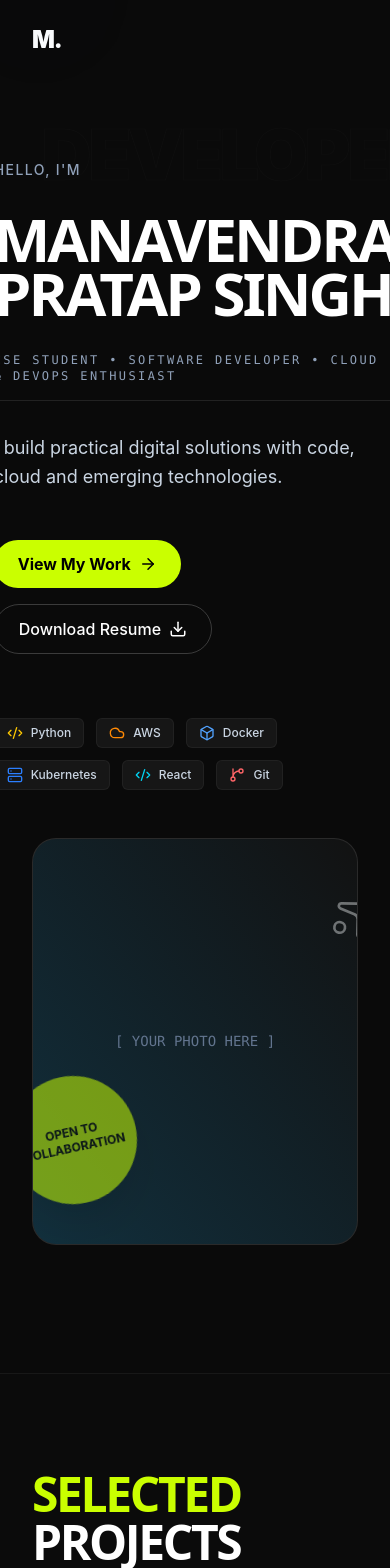
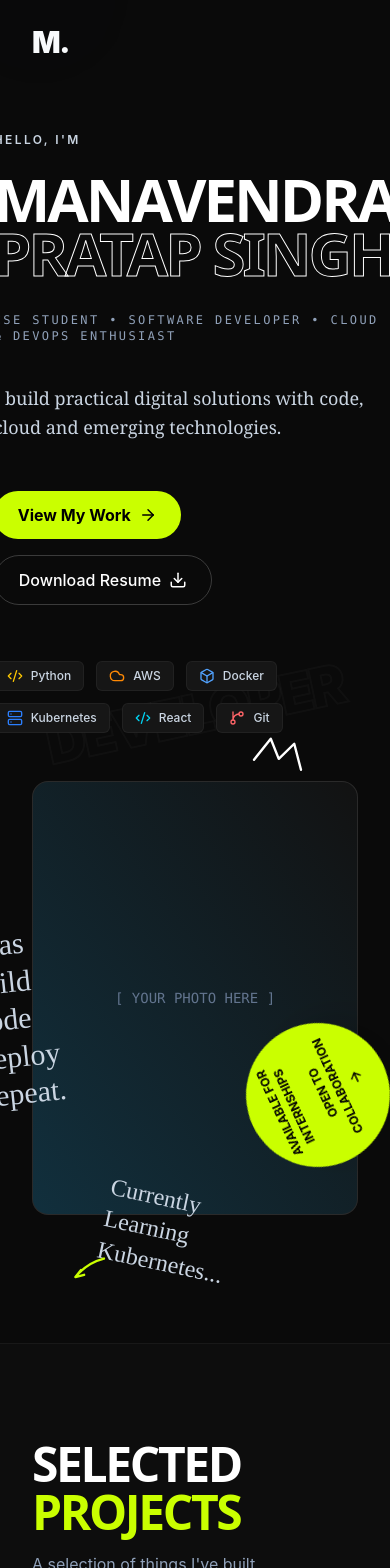
Before and after one commit to singhmanav12/My-Portfolio, a React (Vite) app: page / in a window 390 px wide. Shown: the top 1568 px of the page. Built offline with nearby package versions, Linux system fonts and the light colour scheme.

Commit message:
Fixed minor ui issues

```diff
--- a/src/App.tsx
+++ b/src/App.tsx
@@ -36,7 +36,7 @@ const App = () => {
 
       {/* Navigation */}
       <nav className="relative z-50 flex items-center justify-between px-8 py-6 max-w-7xl mx-auto">
-        <div className="text-2xl font-black tracking-tighter">M.</div>
+        <div className="text-3xl font-black tracking-tighter">M.</div>
         <div className="hidden md:flex items-center gap-8">
           <a href="#" className="nav-link text-white">Home</a>
           <a href="#about" className="nav-link">About</a>
@@ -53,30 +53,29 @@ const App = () => {
       <main className="relative z-10">
 
         {/* HERO SECTION */}
-        <section className="relative pt-20 pb-32 overflow-hidden">
-          <div className="absolute top-0 right-0 text-[18vw] font-black text-outline uppercase leading-none opacity-20 select-none z-0 tracking-tighter pointer-events-none transform translate-x-10 translate-y-10">
+        <section className="relative pt-12 pb-32 overflow-hidden">
+          <div className="absolute top-1/2 left-1/2 -translate-x-1/2 -translate-y-1/2 text-[14vw] font-black text-outline-heavy uppercase leading-none opacity-20 select-none z-0 tracking-tighter pointer-events-none transform -rotate-12 w-[120%] text-center">
             {portfolioData.hero.backgroundText}
           </div>
 
           <div className="max-w-7xl mx-auto px-8 relative z-10 flex flex-col lg:flex-row items-center gap-12">
-            <div className="flex-1 space-y-8">
-              <p className="text-slate-400 uppercase tracking-widest text-sm font-medium">Hello, I'm</p>
+            <div className="flex-1 space-y-6">
+              <p className="text-slate-300 uppercase tracking-[0.2em] text-xs font-semibold">Hello, I'm</p>
 
-              <h1 className="text-6xl md:text-8xl font-black uppercase tracking-tighter leading-[0.9] text-white">
-                {portfolioData.hero.name.split('\n').map((line, i) => (
-                  <span key={i} className="block">{line}</span>
-                ))}
+              <h1 className="text-6xl md:text-[5.5rem] font-black uppercase tracking-tighter leading-[0.9] text-white">
+                <span className="block">MANAVENDRA</span>
+                <span className="block text-outline">PRATAP SINGH</span>
               </h1>
 
-              <p className="text-xs md:text-sm font-mono text-slate-400 uppercase tracking-[0.2em] border-b border-white/10 pb-4 inline-block">
+              <p className="text-xs md:text-sm font-mono text-slate-400 uppercase tracking-[0.2em] pt-2">
                 {portfolioData.hero.role}
               </p>
 
-              <p className="text-lg md:text-xl text-slate-300 max-w-lg leading-relaxed">
+              <p className="text-lg text-slate-300 max-w-md leading-relaxed font-serif pt-4">
                 {portfolioData.hero.description}
               </p>
 
-              <div className="flex flex-wrap items-center gap-4 pt-4">
+              <div className="flex flex-wrap items-center gap-4 pt-6">
                 <a href={portfolioData.hero.buttons.primary.link} className="btn-primary">
                   {portfolioData.hero.buttons.primary.text} <ArrowRight size={18} />
                 </a>
@@ -95,30 +94,45 @@ const App = () => {
             </div>
 
             <div className="flex-1 w-full flex justify-center lg:justify-end relative">
-              <div className="relative w-full max-w-md aspect-[4/5] rounded-3xl overflow-hidden border border-white/10 bg-slate-900 flex items-center justify-center group">
+              <div className="relative w-full max-w-[22rem] aspect-[3/4] rounded-2xl overflow-hidden border border-white/10 bg-slate-900 flex items-center justify-center group z-10">
                 <div className="absolute inset-0 bg-gradient-to-tr from-[#0ea5e9]/20 to-transparent z-10"></div>
                 <p className="text-slate-500 font-mono text-sm z-20 group-hover:scale-110 transition-transform">
                   {portfolioData.hero.photoPlaceholder}
                 </p>
+              </div>
+
               {/* Decorative Elements */}
-                <div className="absolute top-10 -right-10 text-white/40 transform rotate-12 pointer-events-none">
-                  <Sparkles size={64} strokeWidth={1} />
+              <div className="absolute -top-12 right-12 text-white transform rotate-12 pointer-events-none z-20">
+                <svg width="60" height="40" viewBox="0 0 100 60" fill="none" stroke="currentColor" strokeWidth="4" strokeLinecap="round" strokeLinejoin="round">
+                  <path d="M10 50 L30 10 L50 40 L70 10 L90 50" />
+                </svg>
               </div>
-                <div className="absolute bottom-10 -left-6 bg-[#caff00] text-black w-32 h-32 rounded-full flex items-center justify-center font-bold text-center text-xs p-4 shadow-2xl z-30 transform -rotate-12 animate-pulse hover:animate-none transition-transform hover:scale-110 cursor-pointer">
-                  OPEN TO<br/>COLLABORATION<br/><ArrowRight size={16} className="mx-auto mt-1" />
+
+              <div className="absolute top-1/3 -left-16 text-slate-300 font-[Caveat] text-3xl transform -rotate-6 z-20 leading-tight">
+                Ideas<br/>Build<br/>Code<br/>Deploy<br/>Repeat.
               </div>
+
+              <div className="absolute bottom-12 -right-8 bg-[#caff00] text-black w-36 h-36 rounded-full flex flex-col items-center justify-center font-bold text-center text-xs p-4 shadow-2xl z-30 animate-[spin_10s_linear_infinite] hover:animate-none transition-transform hover:scale-110 cursor-pointer">
+                AVAILABLE FOR INTERNSHIPS<br/><br/>OPEN TO<br/>COLLABORATION<br/><ArrowRight size={16} className="mx-auto mt-1" />
+              </div>
+
+              <div className="absolute -bottom-16 right-32 text-slate-300 font-[Caveat] text-2xl transform rotate-12 z-20">
+                Currently<br/>Learning<br/>Kubernetes...
+                <svg className="absolute -bottom-6 -left-6" width="40" height="40" viewBox="0 0 50 50" fill="none" stroke="#caff00" strokeWidth="3" strokeLinecap="round">
+                  <path d="M40 10 Q 20 20 10 40 M10 40 L20 35 M10 40 L15 30" />
+                </svg>
               </div>
             </div>
           </div>
         </section>
 
         {/* PROJECTS SECTION */}
-        <section id="projects" className="py-24 bg-slate-900/30 border-y border-white/5">
+        <section id="projects" className="py-24 bg-slate-900/40 border-y border-white/5">
           <div className="max-w-7xl mx-auto px-8">
             <div className="flex flex-col md:flex-row md:items-end justify-between mb-16 gap-6">
               <div>
-                <h2 className="text-[#caff00] text-5xl md:text-6xl font-black uppercase tracking-tighter mb-4">
-                  Selected<br/><span className="text-white">Projects</span>
+                <h2 className="text-white text-5xl md:text-6xl font-black uppercase tracking-tighter mb-4">
+                  SELECTED<br/><span className="text-[#caff00]">PROJECTS</span>
                 </h2>
                 <p className="text-slate-400 max-w-sm">A selection of things I've built, experimented with and shipped.</p>
               </div>
@@ -149,7 +163,7 @@ const App = () => {
                     </p>
                     <div className="flex flex-wrap gap-2 mb-6">
                       {project.tech.map((t, i) => (
-                        <span key={i} className="text-xs font-mono text-slate-500 bg-black/50 px-2 py-1 rounded">
+                        <span key={i} className="text-xs font-mono text-slate-500 bg-black/50 px-2 py-1 rounded border border-white/5">
                           {t}
                         </span>
                       ))}
@@ -168,34 +182,38 @@ const App = () => {
         <section id="about" className="py-24 max-w-7xl mx-auto px-8">
           <div className="flex flex-col lg:flex-row gap-16">
             <div className="w-full lg:w-1/3 relative">
-              <h2 className="text-5xl md:text-7xl font-black uppercase tracking-tighter text-outline mb-6">
-                About<br/><span className="text-white text-stroke-0">Me</span>
+              <h2 className="text-6xl md:text-7xl font-black uppercase tracking-tighter mb-6">
+                <span className="text-white block">ABOUT</span>
+                <span className="text-outline block">ME</span>
               </h2>
-              <div className="absolute -bottom-10 -right-10 text-slate-600 font-serif italic text-2xl transform -rotate-6">
+              <div className="absolute top-32 left-10 text-slate-400 font-[Caveat] text-3xl transform -rotate-6">
                 Same Person<br/>Different Ideas
+                <svg className="absolute top-8 -right-8 transform rotate-90" width="40" height="40" viewBox="0 0 50 50" fill="none" stroke="#fff" strokeWidth="2" strokeLinecap="round">
+                  <path d="M10 25 Q 25 10 40 25 M40 25 L35 15 M40 25 L30 30" />
+                </svg>
               </div>
             </div>
 
             <div className="w-full lg:w-2/3 space-y-12">
-              <p className="text-xl md:text-2xl text-slate-300 leading-relaxed">
+              <p className="text-xl md:text-2xl text-slate-300 leading-relaxed font-sans">
                 {portfolioData.about.text}
               </p>
 
               <div className="grid grid-cols-1 md:grid-cols-3 gap-8 py-8 border-y border-white/10">
                 {portfolioData.about.stats.map((stat, idx) => (
                   <div key={idx} className="flex flex-col border-l border-white/10 pl-6 first:border-0 first:pl-0">
-                    <span className="text-4xl md:text-5xl font-black text-white mb-2">{stat.value}</span>
-                    <span className="text-sm text-slate-400 max-w-[150px]">{stat.label}</span>
+                    <span className="text-3xl md:text-4xl lg:text-5xl font-black text-white mb-2 tracking-tighter break-words">{stat.value}</span>
+                    <span className="text-sm text-slate-400 max-w-[150px] leading-snug">{stat.label}</span>
                   </div>
                 ))}
               </div>
 
-              <div className="glass-card p-8 border-l-4 border-l-[#caff00]">
-                <p className="text-2xl text-white font-serif italic relative">
-                  <span className="text-[#caff00] text-4xl absolute -top-4 -left-4">"</span>
+              <div className="glass-card p-8 border-l-4 border-l-[#caff00] relative">
+                <span className="text-[#caff00] text-6xl absolute -top-4 -left-6 font-serif">"</span>
+                <p className="text-2xl text-white font-serif italic relative z-10 pl-4">
                   {portfolioData.about.quote}
                 </p>
-                <div className="mt-8">
+                <div className="mt-8 pl-4">
                   <a href="#" className="btn-secondary text-sm px-6 py-2">
                     More About Me <ArrowRight size={14} />
                   </a>
@@ -206,23 +224,23 @@ const App = () => {
         </section>
 
         {/* TOOLKIT SECTION */}
-        <section id="skills" className="py-24 bg-slate-900/30 border-y border-white/5">
+        <section id="skills" className="py-24 bg-slate-900/40 border-y border-white/5">
           <div className="max-w-7xl mx-auto px-8">
             <div className="flex flex-col md:flex-row md:items-center gap-8 mb-16">
               <h2 className="text-4xl md:text-5xl font-black uppercase tracking-tighter text-white">
-                My <span className="text-[#caff00]">Toolkit</span>
+                MY <span className="text-[#caff00]">TOOLKIT</span>
               </h2>
               <p className="text-slate-400">Technologies and tools I work with.</p>
             </div>
 
             <div className="grid grid-cols-1 md:grid-cols-2 lg:grid-cols-4 gap-6">
               {Object.entries(portfolioData.toolkit).map(([category, skills], idx) => (
-                <div key={idx} className="glass-card p-8 group hover:border-[#0ea5e9]/50 transition-colors">
-                  <h3 className="text-sm font-mono text-slate-400 mb-6 uppercase tracking-widest">{category}</h3>
-                  <div className="flex flex-wrap gap-4">
+                <div key={idx} className="glass-card p-8 group hover:border-white/20 transition-colors">
+                  <h3 className="text-xs font-mono text-slate-400 mb-8 uppercase tracking-widest">{category}</h3>
+                  <div className="grid grid-cols-3 gap-6">
                     {skills.map((skill, i) => (
-                      <div key={i} className="flex flex-col items-center gap-2 w-16">
-                        <div className="w-12 h-12 bg-slate-950 rounded-xl flex items-center justify-center border border-white/5 group-hover:border-white/10 transition-colors">
+                      <div key={i} className="flex flex-col items-center gap-3">
+                        <div className="w-12 h-12 rounded-full bg-slate-950 flex items-center justify-center border border-white/5 group-hover:border-white/10 transition-colors">
                           {getTechIcon(skill)}
                         </div>
                         <span className="text-[10px] text-slate-400 text-center font-mono">{skill}</span>
@@ -235,41 +253,53 @@ const App = () => {
           </div>
         </section>
 
-        {/* EXPERIENCE & LEARNING GRID */}
+        {/* HORIZONTAL EXPERIENCE SECTION */}
         <section id="experience" className="py-24 max-w-7xl mx-auto px-8">
-          <div className="grid grid-cols-1 lg:grid-cols-2 gap-16">
+          <div className="mb-16">
+            <h2 className="text-4xl md:text-5xl font-black uppercase tracking-tighter text-white mb-4">
+              EXPERIENCE & <span className="text-[#caff00]">HIGHLIGHTS</span>
+            </h2>
+            <p className="text-slate-400">Key events, roles and achievements.</p>
+          </div>
 
-            {/* Experience */}
-            <div>
-              <h2 className="text-4xl md:text-5xl font-black uppercase tracking-tighter text-white mb-4">
-                Experience &<br/>Highlights
-              </h2>
-              <p className="text-slate-400 mb-12">Key events, roles and achievements.</p>
+          <div className="relative pt-10">
+            {/* Horizontal Timeline Line */}
+            <div className="absolute top-12 left-0 w-full h-px bg-white/10 hidden md:block"></div>
 
-              <div className="space-y-8 relative before:absolute before:inset-0 before:ml-5 before:-translate-x-px md:before:mx-auto md:before:translate-x-0 before:h-full before:w-0.5 before:bg-gradient-to-b before:from-transparent before:via-white/10 before:to-transparent">
+            <div className="grid grid-cols-1 md:grid-cols-3 gap-8">
               {portfolioData.experience.map((exp, idx) => (
-                  <div key={idx} className="relative flex items-start justify-between md:justify-normal md:odd:flex-row-reverse group is-active">
-                    <div className="flex items-center justify-center w-10 h-10 rounded-full border border-white/10 bg-slate-900 group-hover:border-[#caff00] text-slate-500 group-hover:text-[#caff00] shadow shrink-0 md:order-1 md:group-odd:-translate-x-1/2 md:group-even:translate-x-1/2 z-10 transition-colors">
-                      <div className="w-2 h-2 rounded-full bg-current"></div>
-                    </div>
-                    <div className="w-[calc(100%-4rem)] md:w-[calc(50%-2.5rem)] glass-card p-6 rounded-2xl group-hover:border-white/20 transition-colors">
-                      <div className="flex items-center justify-between mb-2">
-                        <span className="text-xs font-mono text-slate-400">{exp.year}</span>
-                      </div>
-                      <h3 className="font-bold text-lg text-white mb-1">{exp.title}</h3>
-                      <h4 className="text-sm text-[#0ea5e9] mb-3">{exp.company}</h4>
-                      <p className="text-sm text-slate-400">{exp.description}</p>
+                <div key={idx} className="relative group">
+                  {/* Timeline Dot */}
+                  <div className="hidden md:flex absolute -top-[1.2rem] left-0 w-4 h-4 rounded-full bg-slate-950 border-2 border-slate-700 group-hover:border-[#caff00] z-10 transition-colors"></div>
+
+                  <div className="md:pt-8">
+                    <span className="text-xs font-mono text-slate-500 mb-3 block">{exp.year}</span>
+                    <h3 className="font-bold text-xl text-white mb-1 group-hover:text-[#caff00] transition-colors">{exp.title}</h3>
+                    <h4 className="text-sm text-slate-400 mb-3">{exp.company}</h4>
+                    <p className="text-sm text-slate-500 leading-relaxed">{exp.description}</p>
                   </div>
                 </div>
               ))}
             </div>
+
+            {/* Doodle over timeline */}
+            <div className="hidden md:block absolute -top-8 right-12 text-[#caff00] font-[Caveat] text-3xl transform rotate-6">
+              Build<br/>Learn<br/>Share<br/>Grow
+              <svg className="absolute -bottom-6 right-10 transform -rotate-45" width="30" height="30" viewBox="0 0 50 50" fill="none" stroke="#caff00" strokeWidth="2" strokeLinecap="round">
+                <path d="M10 10 L40 40 M40 40 L20 40 M40 40 L40 20" />
+              </svg>
             </div>
+          </div>
+        </section>
 
-            {/* Currently Learning & Decorative CTA */}
-            <div className="flex flex-col justify-between">
+        {/* BOTTOM LEARNING & CONTACT ROW */}
+        <section className="py-24 max-w-7xl mx-auto px-8 border-t border-white/5">
+          <div className="grid grid-cols-1 lg:grid-cols-2 gap-16">
+
+            {/* Currently Learning */}
             <div>
               <h2 className="text-4xl md:text-5xl font-black uppercase tracking-tighter text-white mb-8">
-                  Currently<br/><span className="text-[#0ea5e9]">Learning</span>
+                CURRENTLY<br/><span className="text-[#0ea5e9]">LEARNING</span>
               </h2>
               <ul className="space-y-4">
                 {portfolioData.learning.map((item, idx) => (
@@ -280,31 +310,35 @@ const App = () => {
               </ul>
             </div>
 
-              <div id="contact" className="mt-16 bg-slate-900 border border-white/10 rounded-3xl p-10 relative overflow-hidden group">
-                <div className="absolute top-0 right-0 w-64 h-64 bg-[#caff00]/10 blur-[80px] rounded-full group-hover:bg-[#caff00]/20 transition-colors"></div>
-                <h2 className="text-3xl md:text-4xl font-black uppercase tracking-tighter text-white mb-4 whitespace-pre-line relative z-10">
-                  {portfolioData.contact.heading}
+            {/* Let's Build Something Useful */}
+            <div id="contact" className="relative group">
+              <h2 className="text-4xl md:text-5xl font-black uppercase tracking-tighter text-white mb-6">
+                LET'S BUILD<br/><span className="text-[#caff00]">SOMETHING USEFUL.</span>
               </h2>
-                <p className="text-slate-400 mb-8 whitespace-pre-line relative z-10">
+              <p className="text-slate-400 mb-10 max-w-sm">
                 {portfolioData.contact.subheading}
               </p>
-                <div className="flex items-center gap-4 relative z-10">
-                  <a href="#" className="btn-primary px-8">Let's Talk <ArrowRight size={18} /></a>
-                  <div className="flex gap-3">
-                    <a href={portfolioData.contact.github} className="w-12 h-12 rounded-full bg-slate-800 border border-white/5 flex items-center justify-center hover:bg-white hover:text-black transition-colors">
-                      <svg viewBox="0 0 24 24" width="20" height="20" fill="currentColor"><path d="M12 2C6.477 2 2 6.477 2 12c0 4.42 2.865 8.166 6.839 9.489.5.092.682-.217.682-.482 0-.237-.008-.866-.013-1.7-2.782.603-3.369-1.34-3.369-1.34-.454-1.156-1.11-1.462-1.11-1.462-.908-.62.069-.608.069-.608 1.003.07 1.531 1.03 1.531 1.03.892 1.529 2.341 1.087 2.91.831.092-.646.35-1.086.636-1.336-2.22-.253-4.555-1.11-4.555-4.943 0-1.091.39-1.984 1.029-2.683-.103-.253-.446-1.27.098-2.647 0 0 .84-.269 2.75 1.025A9.578 9.578 0 0112 6.836c.85.004 1.705.114 2.504.336 1.909-1.294 2.747-1.025 2.747-1.025.546 1.377.203 2.394.1 2.647.64.699 1.028 1.592 1.028 2.683 0 3.842-2.339 4.687-4.566 4.935.359.309.678.919.678 1.852 0 1.336-.012 2.415-.012 2.743 0 .267.18.578.688.48C19.138 20.161 22 16.418 22 12c0-5.523-4.477-10-10-10z"/></svg>
+
+              <div className="flex flex-wrap items-center gap-6 relative z-10">
+                <a href="#" className="btn-primary">Let's Talk <ArrowRight size={18} /></a>
+                <div className="flex gap-4">
+                  <a href={portfolioData.contact.github} className="text-slate-400 hover:text-white transition-colors">
+                    <svg viewBox="0 0 24 24" width="24" height="24" fill="currentColor"><path d="M12 2C6.477 2 2 6.477 2 12c0 4.42 2.865 8.166 6.839 9.489.5.092.682-.217.682-.482 0-.237-.008-.866-.013-1.7-2.782.603-3.369-1.34-3.369-1.34-.454-1.156-1.11-1.462-1.11-1.462-.908-.62.069-.608.069-.608 1.003.07 1.531 1.03 1.531 1.03.892 1.529 2.341 1.087 2.91.831.092-.646.35-1.086.636-1.336-2.22-.253-4.555-1.11-4.555-4.943 0-1.091.39-1.984 1.029-2.683-.103-.253-.446-1.27.098-2.647 0 0 .84-.269 2.75 1.025A9.578 9.578 0 0112 6.836c.85.004 1.705.114 2.504.336 1.909-1.294 2.747-1.025 2.747-1.025.546 1.377.203 2.394.1 2.647.64.699 1.028 1.592 1.028 2.683 0 3.842-2.339 4.687-4.566 4.935.359.309.678.919.678 1.852 0 1.336-.012 2.415-.012 2.743 0 .267.18.578.688.48C19.138 20.161 22 16.418 22 12c0-5.523-4.477-10-10-10z"/></svg>
                   </a>
-                    <a href={portfolioData.contact.linkedin} className="w-12 h-12 rounded-full bg-slate-800 border border-white/5 flex items-center justify-center hover:bg-[#0ea5e9] hover:text-white transition-colors">
-                      <svg viewBox="0 0 24 24" width="20" height="20" fill="currentColor"><path d="M20.447 20.452h-3.554v-5.569c0-1.328-.027-3.037-1.852-3.037-1.853 0-2.136 1.445-2.136 2.939v5.667H9.351V9h3.414v1.561h.046c.477-.9 1.637-1.85 3.37-1.85 3.601 0 4.267 2.37 4.267 5.455v6.286zM5.337 7.433c-1.144 0-2.063-.926-2.063-2.065 0-1.138.92-2.063 2.063-2.063 1.14 0 2.064.925 2.064 2.063 0 1.139-.925 2.065-2.064 2.065zm1.782 13.019H3.555V9h3.564v11.452zM22.225 0H1.771C.792 0 0 .774 0 1.729v20.542C0 23.227.792 24 1.771 24h20.451C23.2 24 24 23.227 24 22.271V1.729C24 .774 23.2 0 22.222 0h.003z"/></svg>
+                  <a href={portfolioData.contact.linkedin} className="text-slate-400 hover:text-[#0ea5e9] transition-colors">
+                    <svg viewBox="0 0 24 24" width="24" height="24" fill="currentColor"><path d="M20.447 20.452h-3.554v-5.569c0-1.328-.027-3.037-1.852-3.037-1.853 0-2.136 1.445-2.136 2.939v5.667H9.351V9h3.414v1.561h.046c.477-.9 1.637-1.85 3.37-1.85 3.601 0 4.267 2.37 4.267 5.455v6.286zM5.337 7.433c-1.144 0-2.063-.926-2.063-2.065 0-1.138.92-2.063 2.063-2.063 1.14 0 2.064.925 2.064 2.063 0 1.139-.925 2.065-2.064 2.065zm1.782 13.019H3.555V9h3.564v11.452zM22.225 0H1.771C.792 0 0 .774 0 1.729v20.542C0 23.227.792 24 1.771 24h20.451C23.2 24 24 23.227 24 22.271V1.729C24 .774 23.2 0 22.222 0h.003z"/></svg>
                   </a>
-                    <a href={`mailto:${portfolioData.contact.email}`} className="w-12 h-12 rounded-full bg-slate-800 border border-white/5 flex items-center justify-center hover:bg-[#caff00] hover:text-black transition-colors">
-                      <Mail size={20} />
+                  <a href={`mailto:${portfolioData.contact.email}`} className="text-slate-400 hover:text-[#caff00] transition-colors">
+                    <Mail size={24} />
                   </a>
                 </div>
               </div>
-                <div className="absolute bottom-6 right-6 text-slate-600 font-serif italic text-sm transform -rotate-12 pointer-events-none">
-                  Good Ideas<br/>Start with<br/>a Conversation.
-                </div>
+
+              <div className="absolute top-1/2 right-0 text-slate-500 font-[Caveat] text-xl transform -rotate-12 pointer-events-none w-32">
+                Good Ideas Start with a Conversation.
+                <svg className="absolute top-10 -left-6 transform rotate-45" width="30" height="30" viewBox="0 0 50 50" fill="none" stroke="#64748b" strokeWidth="2" strokeLinecap="round">
+                  <path d="M10 40 L40 10 M10 40 L30 40 M10 40 L10 20" />
+                </svg>
               </div>
             </div>
 
--- a/src/index.css
+++ b/src/index.css
@@ -1,5 +1,5 @@
 @import "tailwindcss";
-@import url('https://fonts.googleapis.com/css2?family=Inter:wght@400;500;700;900&family=Outfit:wght@400;500;700;900&display=swap');
+@import url('https://fonts.googleapis.com/css2?family=Inter:wght@400;500;700;900&family=Outfit:wght@400;500;700;900&family=Caveat:wght@400;700&display=swap');
 
 @theme {
   --color-slate-950: #0a0a0a;
@@ -9,6 +9,7 @@
   --color-accent-blue: #0ea5e9;
   --font-sans: 'Inter', system-ui, sans-serif;
   --font-display: 'Outfit', system-ui, sans-serif;
+  --font-hand: 'Caveat', cursive;
 }
 
 @layer base {
@@ -27,7 +28,12 @@
 @layer components {
   .text-outline {
     color: transparent;
-    -webkit-text-stroke: 1px rgba(255, 255, 255, 0.1);
+    -webkit-text-stroke: 1px rgba(255, 255, 255, 1);
+  }
+
+  .text-outline-heavy {
+    color: transparent;
+    -webkit-text-stroke: 2px rgba(255, 255, 255, 0.15);
   }
 
   .glass-card {
```
Lines whose indentation alone changed are shown as unchanged.
